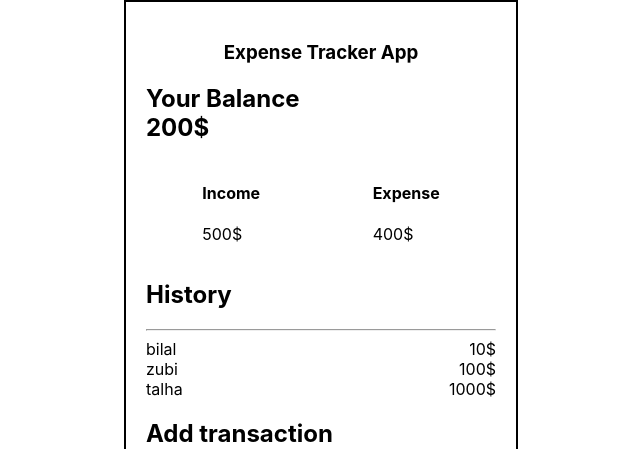
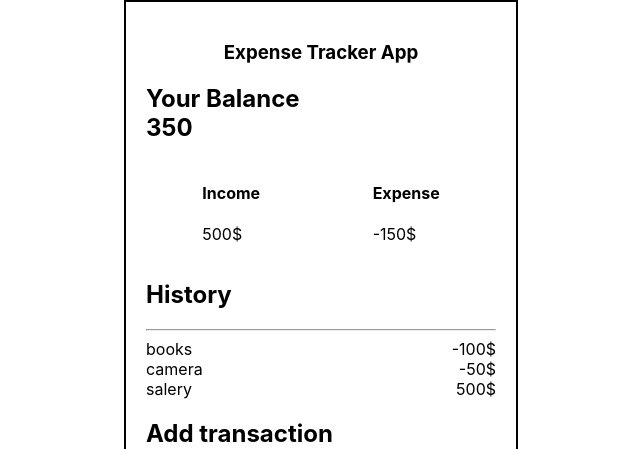
Before and after one commit to bilalahmad147/expense-tracker-app, a React (Create React App) app: page / in a window 1280 px wide. Shown: the top 449 px of the page, without its empty margins (319-959 px from the left). Built offline with nearby package versions, Linux system fonts and the light colour scheme.

Commit message:
expense and income add feather complete

```diff
--- a/src/App.js
+++ b/src/App.js
@@ -1,7 +1,6 @@
 import React from 'react';
 import './App.css';
 import AddTransaction from './Components/AddTransaction';
-import Balance from './Components/Balance';
 import BalanceDetail from './Components/BalanceDetail';
 import Header from './Components/Header';
 import History from './Components/History';
@@ -13,7 +12,6 @@ function App() {
     <TransProvider>
       <div className="App">
         <Header />
-        <Balance />
         <BalanceDetail />
         <History />
         <AddTransaction />
--- a/src/Components/Balance.js
+++ /dev/null
@@ -1,12 +0,0 @@
-import React from 'react'
-import '../App.css'
-
-function Balance() {
-    return (
-        <div>
-            <h2>Your Balance <br /> 200$ </h2>
-        </div>
-    )
-}
-
-export default Balance
--- a/src/Components/BalanceDetail.js
+++ b/src/Components/BalanceDetail.js
@@ -1,18 +1,53 @@
-import React from 'react'
+import React, { useContext } from 'react'
+import TransContext from "./TransContext"
 import '../App.css'
 
 function BalanceDetail() {
+
+    let { transaction } = useContext(TransContext);
+    console.log(transaction)
+
+    const getIncome = () => {
+        let income = 0;
+        for (var i = 0; i < transaction.length; i++) {
+            if (transaction[i].amount > 0)
+                income = income + Number(transaction[i].amount)
+        }
+        return income;
+    }
+
+    const getExpense = () => {
+        let expense = 0;
+        for (var i = 0; i < transaction.length; i++) {
+            if (transaction[i].amount < 0)
+                expense = expense + Number(transaction[i].amount)
+        }
+        return expense;
+    }
+
+    let yourExpense = getExpense();
+    let yourIncome = getIncome();
+    let totalBalance = yourIncome + yourExpense;
+    console.log(yourIncome,yourExpense)
+
+    console.log(yourIncome, yourExpense)
+
     return (
-        <div className="expenseDetail">
+        <React.Fragment>
             <div>
-                <h4>Income</h4>
-                <p>500$</p>
+                <h2>Your Balance <br /> {totalBalance}  </h2>
             </div>
-            <div>
-                <h4>Expense</h4>
-                <p>400$</p>
+            <div className="expenseDetail">
+                <div>
+                    <h4>Income</h4>
+                    <p>{yourIncome}$</p>
+                </div>
+                <div>
+                    <h4>Expense</h4>
+                    <p>{yourExpense}$</p>
+                </div>
             </div>
-        </div>
+        </React.Fragment>
     )
 }
 
--- a/src/Components/TransContext.js
+++ b/src/Components/TransContext.js
@@ -2,9 +2,9 @@ import React,{ createContext, useReducer } from 'react';
 import TransReducer from './TransReducer';
 
 let initTransactions = [
-    { name: 'bilal', amount: 10 },
-    { name: 'zubi', amount: 100 },
-    { name: 'talha', amount: 1000 },
+    { name: 'books', amount: -100 },
+    { name: 'camera', amount: -50 },
+    { name: 'salery', amount: 500 },
 ]
 
 
```
